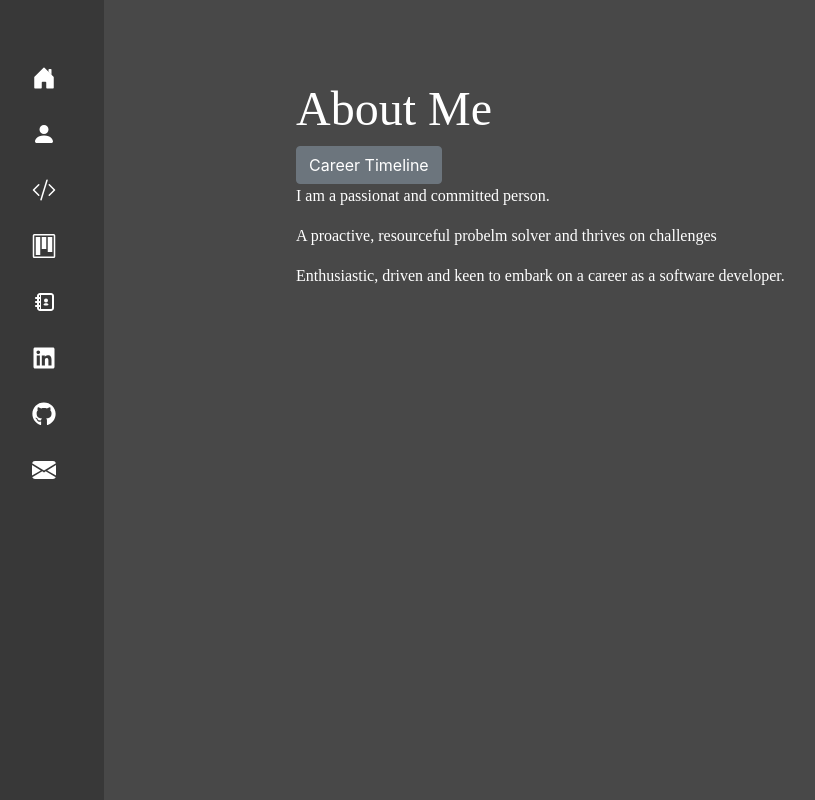
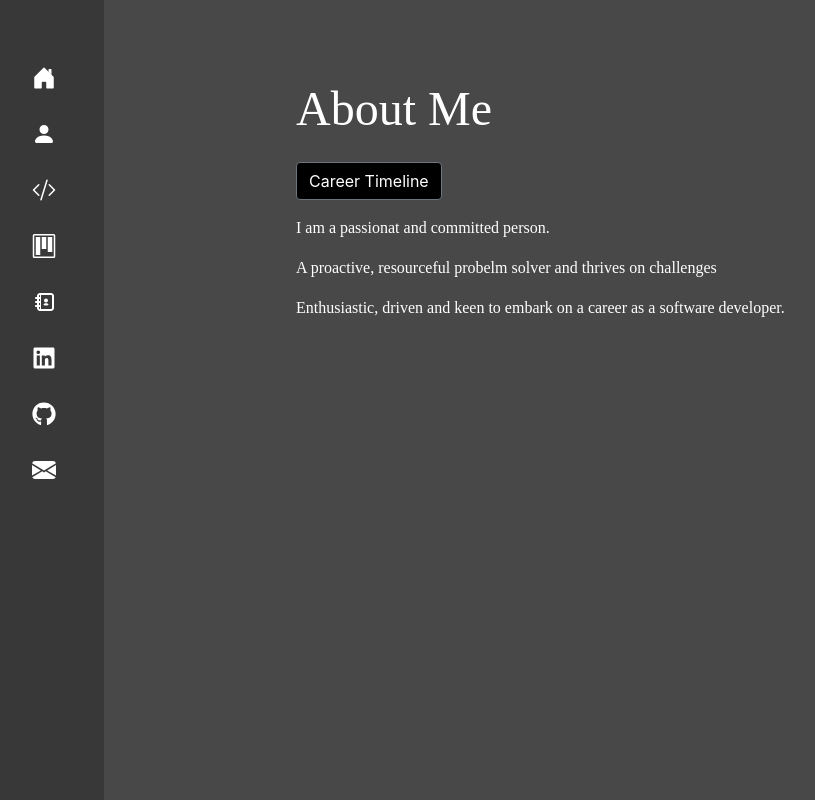
Before and after one commit to FatimaAbdimalik/portfolio, a React (Create React App) app: page /about in a window 1280 px wide. Shown: the whole page, without its empty margins (8-823 px from the left). Built offline with nearby package versions, Linux system fonts and the light colour scheme; a web font is replaced by a local one.

Commit message:
modified projects

```diff
--- a/package.json
+++ b/package.json
@@ -16,6 +16,7 @@
     "react-chrono": "^1.2.0",
     "react-dom": "^16.13.1",
     "react-icons": "^3.11.0",
+    "react-material-ui-carousel": "^2.0.1",
     "react-router-dom": "^5.2.0",
     "react-scripts": "3.4.3",
     "react-transition-group": "^4.4.1"
--- a/src/App.css
+++ b/src/App.css
@@ -1,5 +1,5 @@
 .content {
-  min-height: 100%;
+  max-height: 100%;
 }
 
 html {
--- a/src/App.js
+++ b/src/App.js
@@ -28,7 +28,7 @@ function App() {
                     classNames="page"
                     key={location.key}
                   >
-                    <div className="content">
+                    <div className="content" style={{ overflow: "scroll" }}>
                       <Switch>
                         <Route exact path="/">
                           <Home />
--- a/src/components/About/About.js
+++ b/src/components/About/About.js
@@ -15,12 +15,20 @@ const About = () => {
 
   return (
     <div>
-      <div className="position">
+      <div>
         <div className="intro">
           <div className="side-by-side">
             <div>
               <h1>About Me</h1>
-              <Button variant="secondary" onClick={handleShow}>
+              <Button
+                variant="secondary"
+                onClick={handleShow}
+                style={{
+                  backgroundColor: "black",
+                  marginTop: "1rem",
+                  marginBottom: "1rem",
+                }}
+              >
                 Career Timeline
               </Button>
               <Modal
@@ -62,7 +70,11 @@ const About = () => {
                     </div>
                   </Modal.Body>
                   <Modal.Footer>
-                    <Button variant="secondary" onClick={handleClose}>
+                    <Button
+                      variant="secondary"
+                      onClick={handleClose}
+                      style={{ backgroundColor: "black" }}
+                    >
                       Close
                     </Button>
                   </Modal.Footer>
--- a/src/components/Contact/Contact.js
+++ b/src/components/Contact/Contact.js
@@ -1,4 +1,5 @@
 import React, { useState } from "react";
+import { Button } from "react-bootstrap";
 import axios from "axios";
 const Contact = ({ baseUrl }) => {
   const [value, setValue] = useState({
@@ -35,7 +36,7 @@ const Contact = ({ baseUrl }) => {
 
   return (
     <div>
-      <div className="position">
+      <div>
         <div>{/* <SideBar /> */}</div>
         <div className="intro">
           <div>
@@ -77,7 +78,13 @@ const Contact = ({ baseUrl }) => {
             />
           </div>
           <div>
-            <button onClick={handleClick}>SEND</button>
+            <Button
+              onClick={handleClick}
+              variant="secondary"
+              style={{ backgroundColor: "black" }}
+            >
+              SEND
+            </Button>
           </div>
           {/* <Form>
             <Form.Group controlId="name">
--- a/src/components/Home/Home.css
+++ b/src/components/Home/Home.css
@@ -16,6 +16,7 @@
 .position {
   display: flex;
   margin-right: 3rem;
+  height: 100%;
 }
 
 body {
--- a/src/components/Home/Home.js
+++ b/src/components/Home/Home.js
@@ -3,17 +3,15 @@ import "./Home.css";
 const Home = () => {
   return (
     <div>
-      <div className="position">
       <div className="intro">
         <h1>Hi</h1>
         <h1>My name is Fatima</h1>
         <h1>A Full Stack Developer</h1>
         <div style={{ color: "black", fontSize: "1rem" }}>
           <h4>
-              Welcome to my personal page which is currently under developmet.
+            Welcome to my personal page which is currently under development.
             Check back soon
           </h4>
-          </div>
         </div>
       </div>
     </div>
--- /dev/null
+++ b/src/components/ProjectCards/ProjectCards.js
@@ -0,0 +1,34 @@
+import React from "react";
+import { Card } from "react-bootstrap";
+
+const ProjectCards = ({ data }) => {
+  console.log(data);
+  return (
+    <div style={{ display: "flex", flexWrap: "wrap" }}>
+      {data
+        ? data.map((cardDetails, key) => {
+            return (
+              <Card
+                style={{
+                  width: "18rem",
+                  marginRight: "1rem",
+                  marginLeft: "1rem",
+                  marginBottom: "1rem",
+                }}
+                key={key}
+              >
+                <Card.Body style={{ color: "black" }}>
+                  <Card.Title>{cardDetails.name}</Card.Title>
+                  <Card.Text>{cardDetails.url}</Card.Text>
+                  <Card.Link href={cardDetails.url}>Code</Card.Link>
+                  <Card.Link href="#">Live app</Card.Link>
+                </Card.Body>
+              </Card>
+            );
+          })
+        : "Loading"}
+    </div>
+  );
+};
+
+export default ProjectCards;
--- a/src/components/Projects/Projects.js
+++ b/src/components/Projects/Projects.js
@@ -1,4 +1,5 @@
 import React, { useEffect, useState } from "react";
+import ProjectCards from "../ProjectCards/ProjectCards";
 import "../Home/Home.css";
 // import repos from "../../repos.json";
 
@@ -15,11 +16,10 @@ const Projects = () => {
   console.log(data);
   return (
     <div>
-      <div className="position">
-        <div className="intro">
-          <h1>Projects</h1>
-        </div>
+      <div className="intro">
+        <h1>Projects</h1>
       </div>
+      <ProjectCards data={data} />
     </div>
   );
 };
--- a/src/components/SideBar/SideBar.css
+++ b/src/components/SideBar/SideBar.css
@@ -16,6 +16,7 @@ li.list_style > a {
 
 .background_colour {
   display: flex;
+  height: 100%;
   flex-direction: column;
   background-color: #383838;
   height: 100vh;
```
Also changed, not shown: 1 other file (tests, documents, lock files or other folders). Lines whose indentation alone changed are shown as unchanged.
